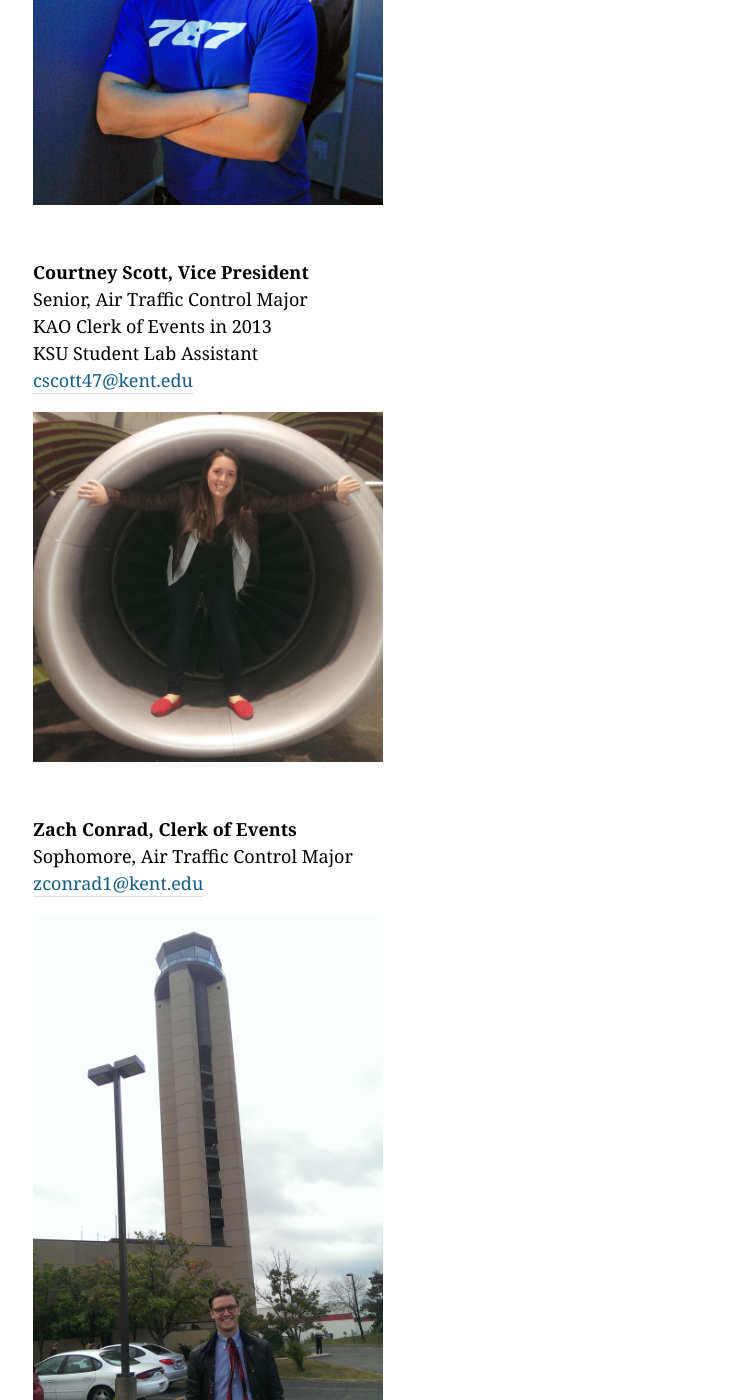
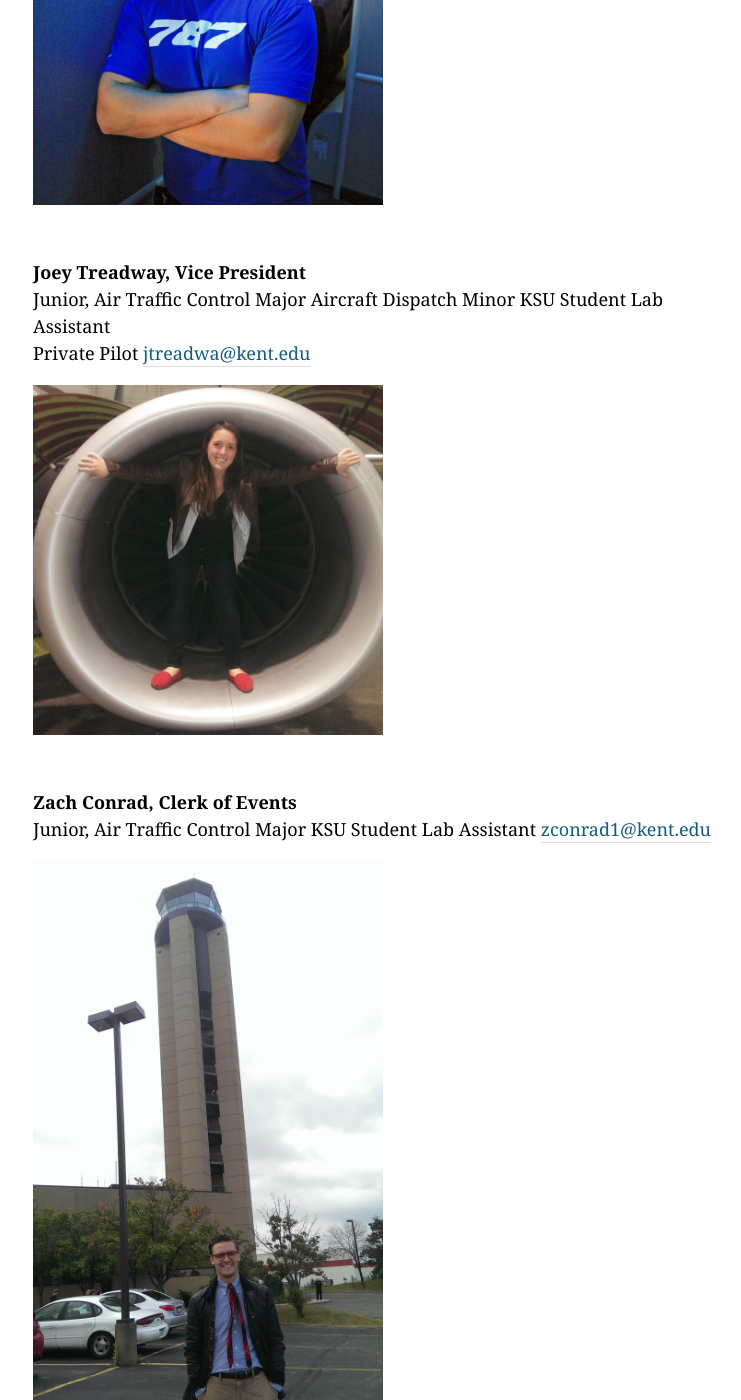
Before and after one commit to tbliss1/kentstateatc.github.com, a Jekyll site: the page built from officers/index.md, in a window 1280 px wide and 1400 px high, scrolled down 847 px. Shown: the whole window, without its empty margins (257-998 px from the left). Built offline with Jekyll 4.4.1, drawn with Linux system fonts in a browser that asks for light colours; Markdown is read by kramdown in place of the engine named in the settings; some of the changed text lies outside the part shown.

```diff
--- a/officers/index.md
+++ b/officers/index.md
@@ -9,24 +9,35 @@ title: KAO Leadership
 __Lazzaro Frisone, President__
 Senior, Air Traffic Control Major
 KSU Student Lab Assistant
-[arudewic@kent.edu](mailto:lfrisone@kent.edu)
+Private Pilot
+[lfrisone@kent.edu](mailto:lfrisone@kent.edu)
 ![headshot](/assets/images/leadership/AR.jpg)
 
-__Courtney Scott, Vice President__
-Senior, Air Traffic Control Major
-KAO Clerk of Events in 2013
+__Joey Treadway, Vice President__
+Junior, Air Traffic Control Major
+Aircraft Dispatch Minor
 KSU Student Lab Assistant
-[cscott47@kent.edu](mailto:cscott47@kent.edu)
+Private Pilot
+[jtreadwa@kent.edu](mailto:jtreadwa@kent.edu)
 ![headshot](/assets/images/leadership/CS.jpg)
 
 __Zach Conrad, Clerk of Events__
-Sophomore, Air Traffic Control Major
+Junior, Air Traffic Control Major
+KSU Student Lab Assistant
 [zconrad1@kent.edu](mailto:zconrad1@kent.edu)
 ![headshot](/assets/images/leadership/ZC.jpg)
 
-__Andrew Burnham, Public Relations Director__
+__Keith Imberger, Public Relations Director__
+Sophomore, Air Traffic Control Major
+Political Science Minor
+[aburnha1@kent.edu](mailto:aburnha1@kent.edu)
+![headshot](/assets/images/leadership/AB.jpg)
+
+__Adam Stankowski, Treasurer__
 Junior, Air Traffic Control Major
-[aburnha1@kent.edu](mailto:aburnha1@kent.edu)
+Flight Technology Minor
+Private Pilot, Instrument Rated
+[kimberge@kent.edu](mailto:kimberge@kent.edu)
 ![headshot](/assets/images/leadership/AB.jpg)
 
 
@@ -42,16 +53,6 @@ Sophomore, Air Traffic Control Major
 [@kent.edu](mailto:@kent.edu)
 ![headshot](/assets/images/leadership/XX.jpg) -->
 
-__Austin Stevanus, Junior Class Representative__
-Junior, Air Traffic Control Major
-[astevanu@kent.edu](mailto:astevanu@kent.edu)
-![picture](/assets/images/leadership/AS.jpg)
-
-__Dan Hines, Senior Class Representative__
-Senior, Air Traffic Control Major
-KSU Student Lab Assistant
-[dhines8@kent.edu](mailto:dhines8@kent.edu)
-![headshot](/assets/images/leadership/DH.jpg)
 
 
 ### KAO Faculty Advisors
```
